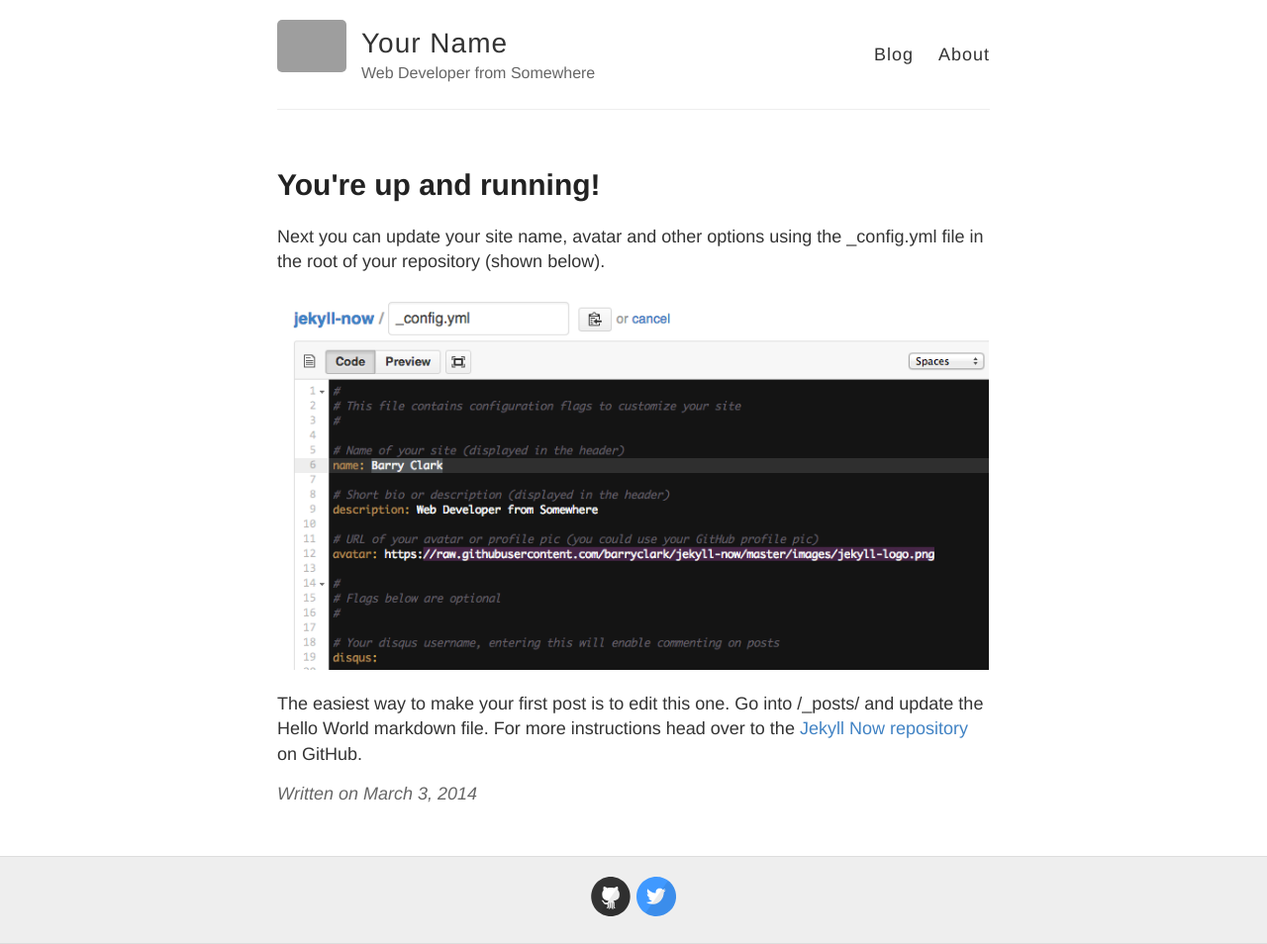
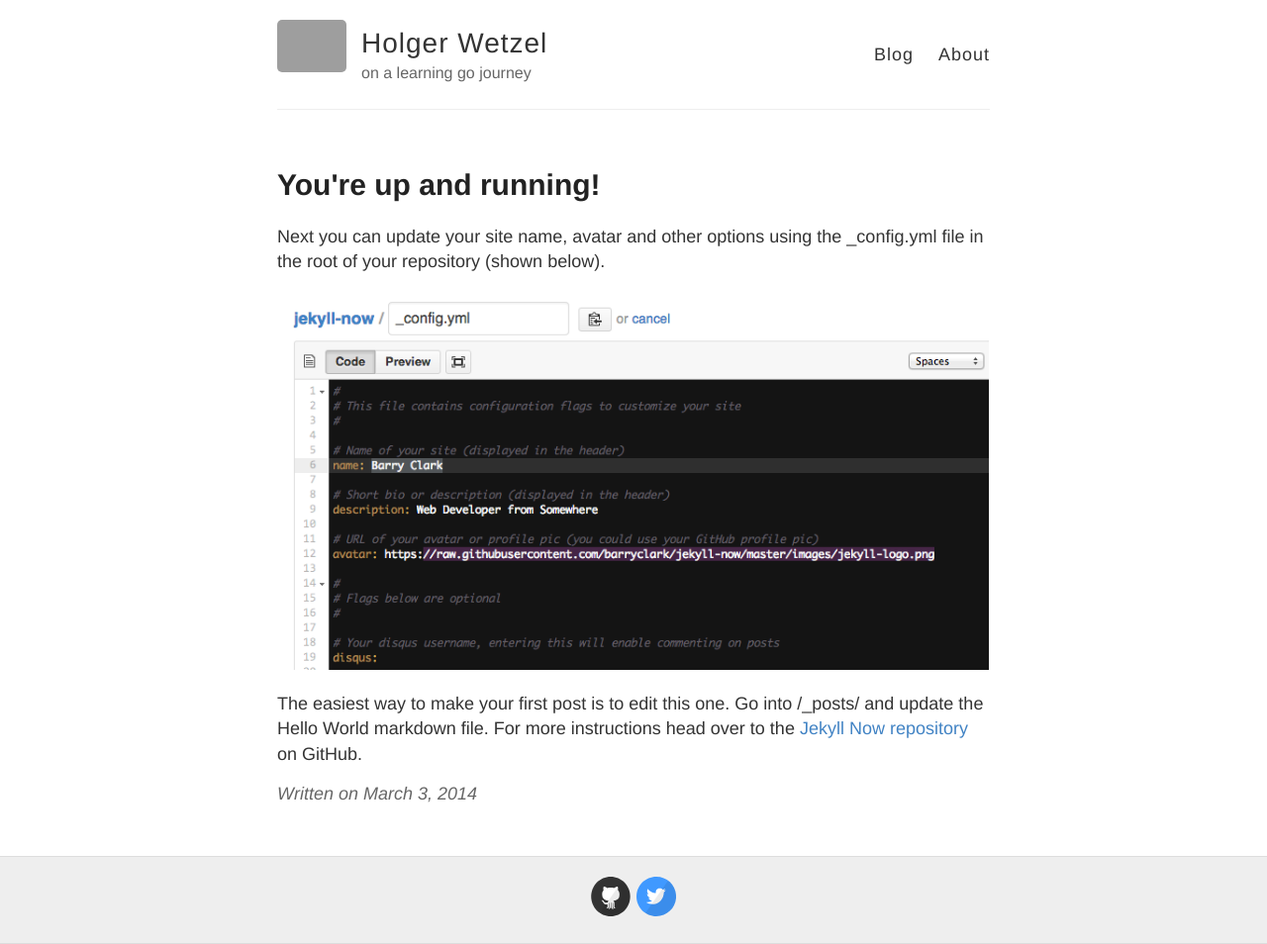
Before and after one commit to howetze/howetze.github.io, a Jekyll site: the page built from _posts/2014-3-3-Hello-World.md, in a window 1280 px wide. Shown: the whole page at 99% size. Built offline with Jekyll 4.4.1, drawn with Linux system fonts in a browser that asks for light colours; grey boxes are pictures that could not be loaded.

Commit message:
Name change

```diff
--- a/_config.yml
+++ b/_config.yml
@@ -3,10 +3,10 @@
 #
 
 # Name of your site (displayed in the header)
-name: Your Name
+name: Holger Wetzel
 
 # Short bio or description (displayed in the header)
-description: Web Developer from Somewhere
+description: on a learning go journey
 
 # URL of your avatar or profile pic (you could use your GitHub profile pic)
 avatar: https://raw.githubusercontent.com/barryclark/jekyll-now/master/images/jekyll-logo.png
```
Also changed, not shown: 1 other file.
